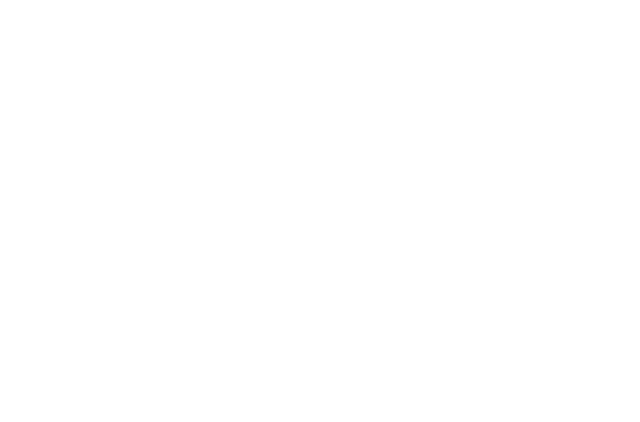
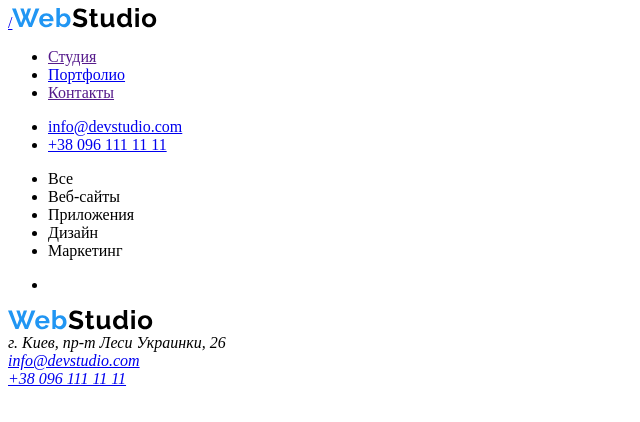
Before and after one commit to basyan68/goit-markup-hw-01, a plain HTML site: page portfolio.html in a window 1280 px wide. Shown: the whole page, without its empty margins (0-640 px from the left). Drawn offline with Linux system fonts and the light colour scheme.

Commit message:
добавил ссылку на основную страницу

```diff
--- a/portfolio.html
+++ b/portfolio.html
@@ -0,0 +1,47 @@
+<!DOCTYPE html>
+<html lang="en">
+<head>
+    <meta charset="UTF-8">
+    <meta http-equiv="X-UA-Compatible" content="IE=edge">
+    <meta name="viewport" content="width=device-width, initial-scale=1.0">
+    <title>Document</title>
+</head>
+<body>
+    <header>
+        <a href="./index.html">/</a><img src="./images/WebStudio.svg" alt="логотип">
+        <nav>
+            <ul>
+                <li> <a href="">Студия</a></li>
+                <li> <a href="portfolio.html">Портфолио</a></li>
+                <li> <a href="">Контакты</a></li>
+            </ul>
+        </nav>
+        <ul>
+            <li><a href="mailto:info@devstudio.com">info@devstudio.com</a></li>
+            <li><a href="tel:+380961111111">+38 096 111 11 11</a></li>
+        </ul>
+    </header>
+    <main>
+        <section>
+            <ul>
+                <li>Все</li>
+                <li>Веб-сайты</li>
+                <li>Приложения</li>
+                <li>Дизайн</li>
+                <li>Маркетинг</li>
+            </ul>
+            <ul>
+                <li></li>
+            </ul>
+        </section>
+    </main>
+    <footer>
+        <a href=""></a><img src="./images/WebStudio.svg" alt="">
+        <address>
+            г. Киев, пр-т Леси Украинки, 26 <br>
+            <a href="mailto:info@devstudio.com">info@devstudio.com</a> <br>
+            <a href="tel:+380961111111">+38 096 111 11 11</a>
+        </address>
+    </footer>
+</body>
+</html>
```
Also changed, not shown: index.html (+2 -2 lines).
